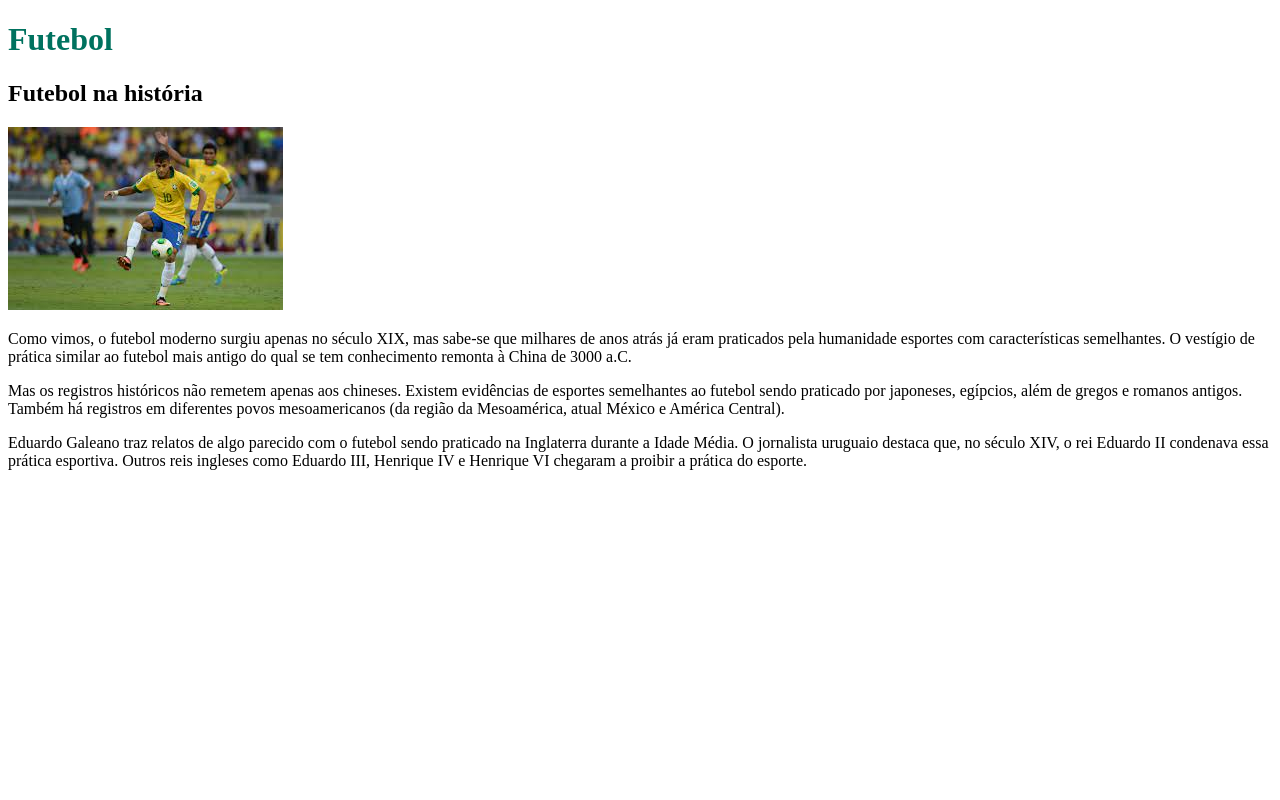
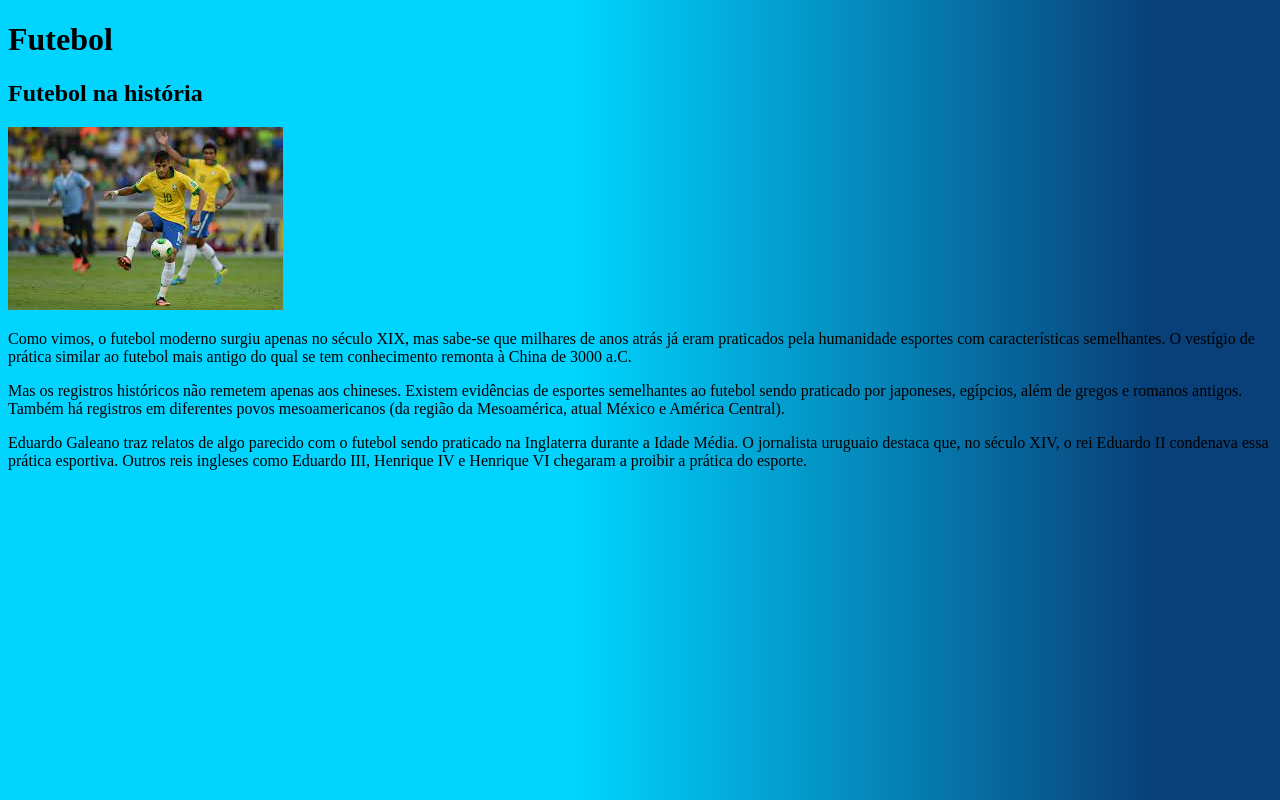
Before and after one commit to nunessjoao/futebol, a plain HTML site: page index.html in a window 1280 px wide. Drawn offline with Linux system fonts and the light colour scheme.

Commit message:
Update css.css

```diff
--- a/css.css
+++ b/css.css
@@ -1,4 +1,8 @@
+body{
+    background-color: rgb(43, 226, 165)  ;
+    background: rgb(0,212,255);
+    background: linear-gradient(90deg, rgba(0,212,255,1) 45%, rgba(9,64,121,1) 90%);
 h1{
-color: rgb(0, 114, 95);
-
+color:color: border: ;;
 }
+{}
```
